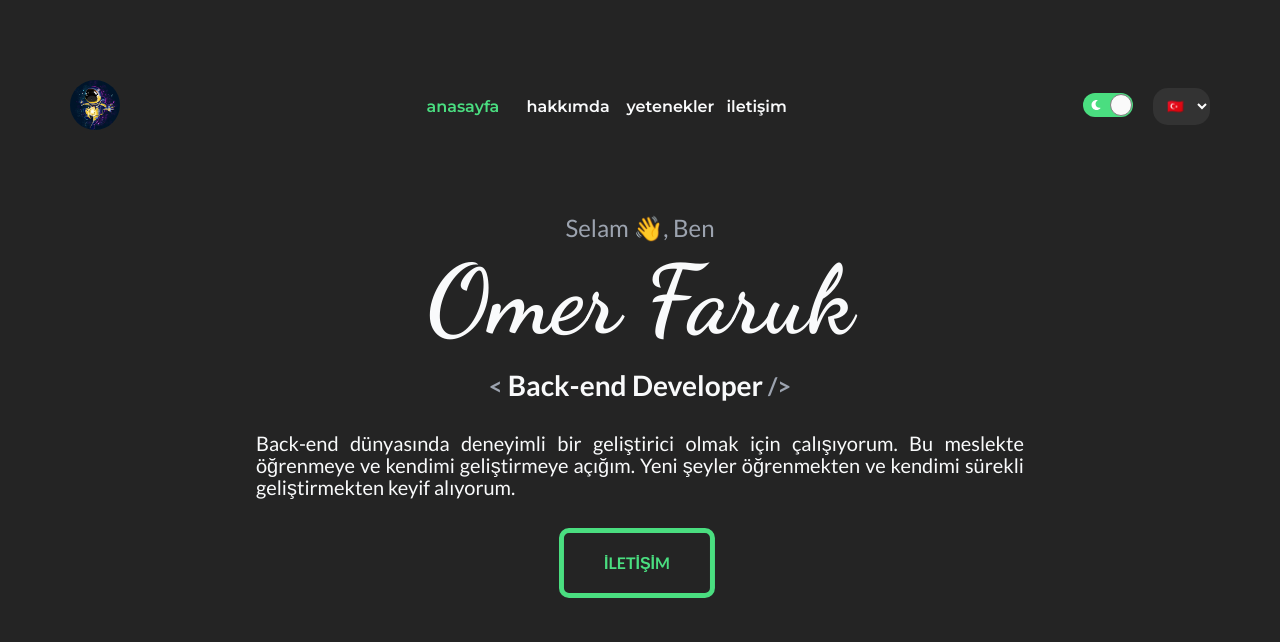
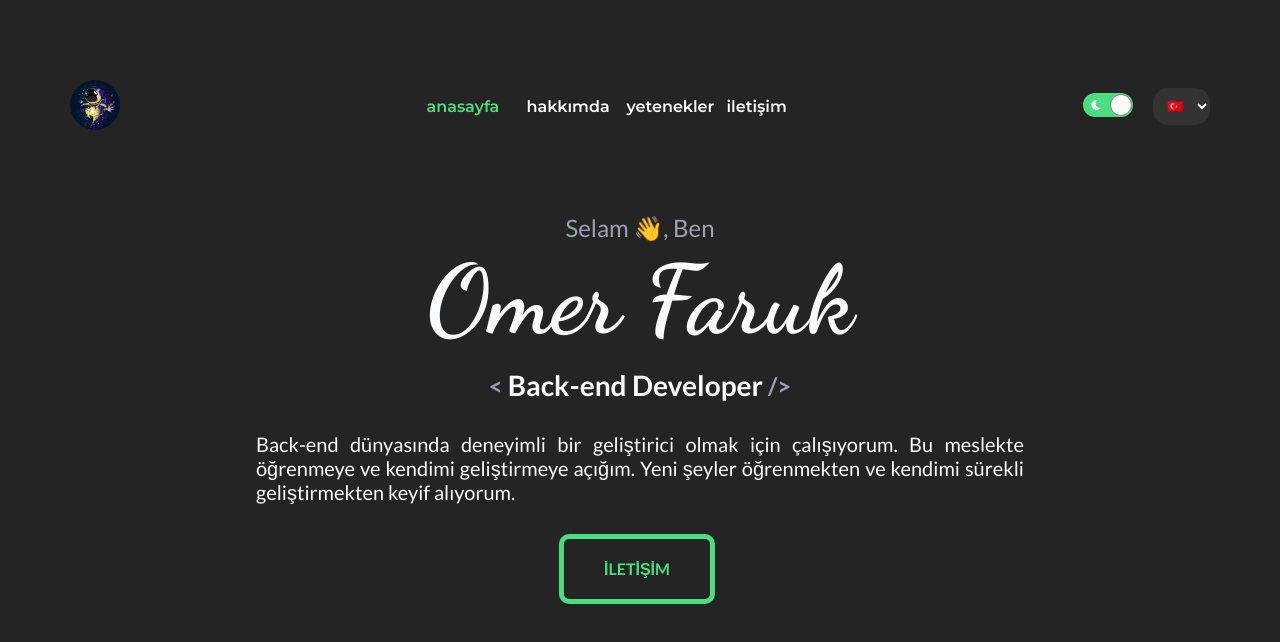
Before and after one commit to guleroglu/portfolio, a React (Vite) app: page / in a window 1280 px wide. Shown: the top 642 px of the page. Built offline with nearby package versions, Linux system fonts and the light colour scheme.

Commit message:
updated Home.css

```diff
--- a/src/components/Home/Home.css
+++ b/src/components/Home/Home.css
@@ -60,7 +60,7 @@
 .home-info-bottom {
   color: #f9fafb;
   font-size: 20px;
-  line-height: 22px;
+  line-height: 24px;
   text-align: justify;
 }
 
```
